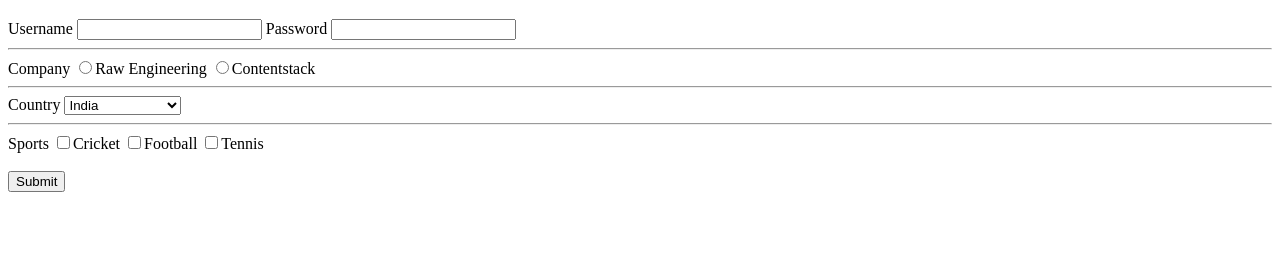
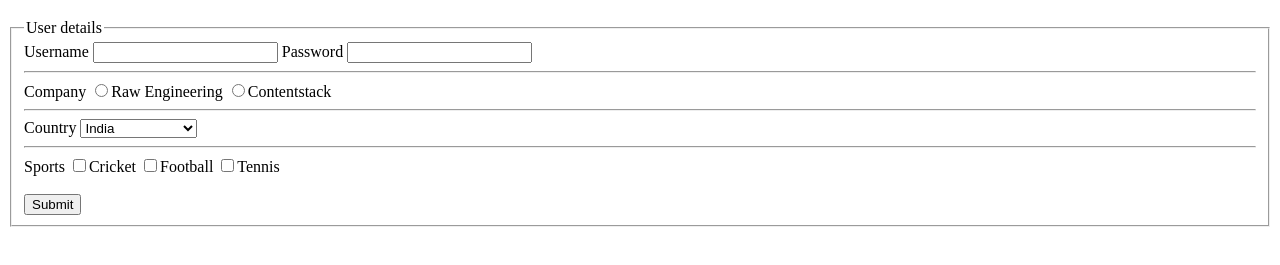
Before and after one commit to KHardik1698/UserRegistration, a plain HTML site: page UserRegistrationForm/index.html in a window 1280 px wide. Shown: the part 61-326 px from the top of the page. Drawn offline with Linux system fonts and the light colour scheme.

Commit message:
Added Fieldset for better view

```diff
--- a/UserRegistrationForm/index.html
+++ b/UserRegistrationForm/index.html
@@ -7,6 +7,8 @@
   </head>
   <body>
     <h1>User Registration</h1>
+    <fieldset>
+      <legend>User details</legend>
       <form action="" method="POST">
         <label for="username">Username</label>
         <input type="text" id="username" />
@@ -29,10 +31,10 @@
         <input type="checkbox" name="sports" />Cricket
         <input type="checkbox" name="sports" />Football
         <input type="checkbox" name="sports" />Tennis
-
         <br />
         <br />
         <input type="submit" />
       </form>
+    </fieldset>
   </body>
 </html>
```
Lines whose indentation alone changed are shown as unchanged.
